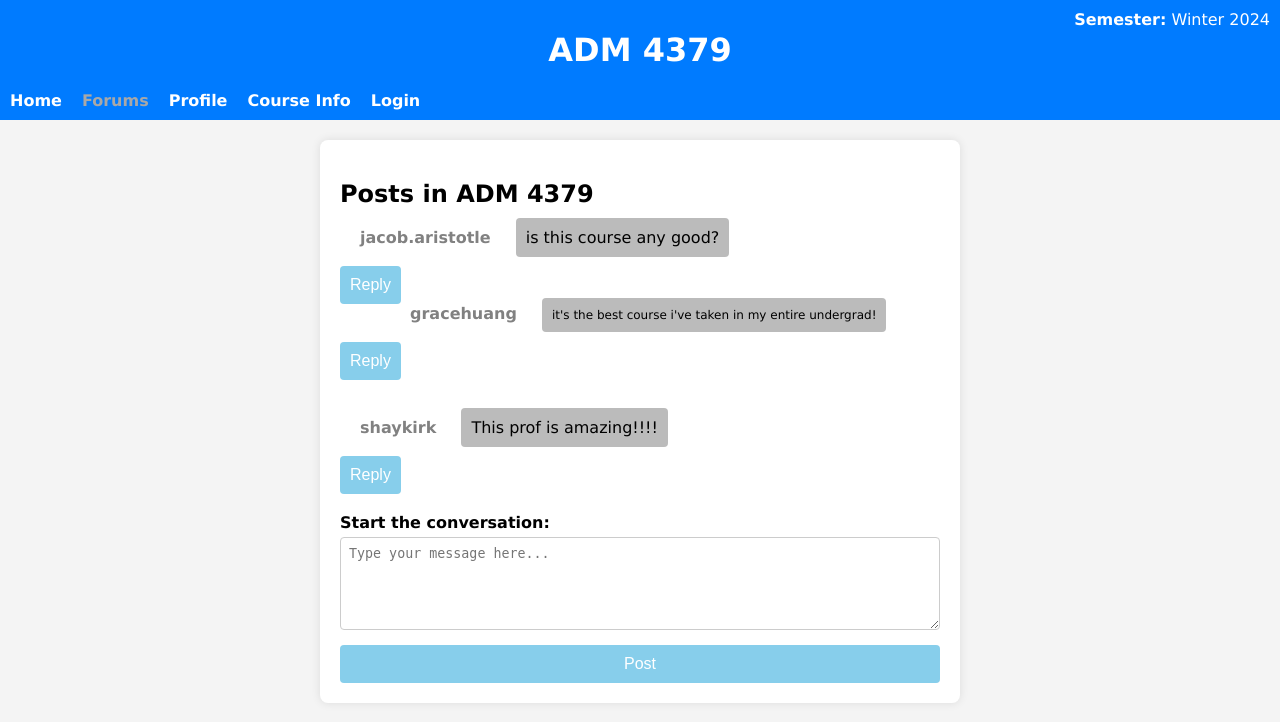
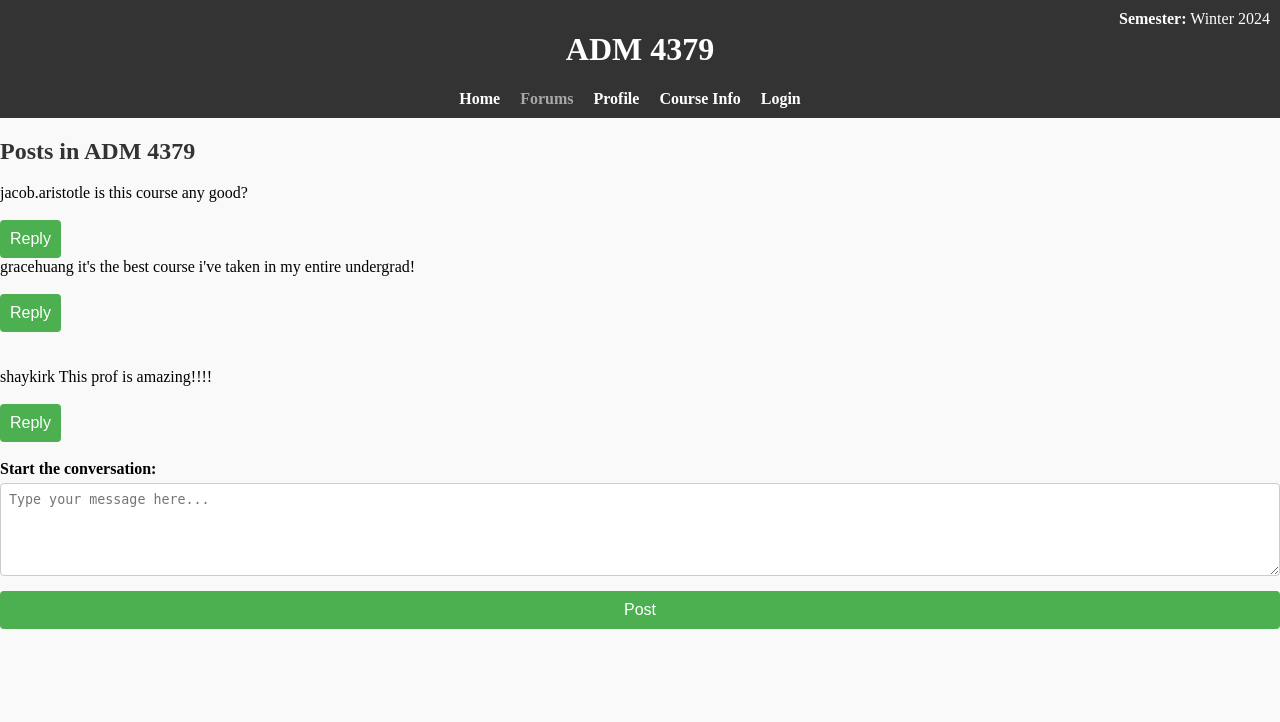
Before and after one commit to gracehuuang/ADM4379-Project, a PHP site: the page made by ADM4379 PROJECT1/General Forum.php in a window 1280 px wide. Shown: the top 722 px of the page. Run offline with PHP 8.4, Linux system fonts and the light colour scheme.

Commit message:
Update styles.css

```diff
--- a/ADM4379 PROJECT1/styles.css
+++ b/ADM4379 PROJECT1/styles.css
@@ -1,11 +1,12 @@
 body {
-    font-family: Verdana, Arial, sans-serif;
-    background-color: #f4f4f4;
+    font-family: "Times New Roman", Times, serif;
+    background-color: #f9f9f9;
     margin: 0;
+    padding: 0;
 }
 
 header {
-    background-color: #007bff;
+    background-color: #333;
     color: #fff;
     text-align: center;
     padding: 10px;
@@ -14,6 +15,7 @@ header {
 nav {
     display: flex;
     align-items: center;
+    justify-content: center;
 }
 
 nav a {
@@ -38,6 +96,7 @@ nav a.active {
 
 h2 {
     margin-bottom: 1px;
+    color: #333;
 }
 
 form {
@@ -65,11 +124,16 @@ textarea {
 }
 
 select {
+    width: 100%;
+    padding: 8px;
+    border: 1px solid #ccc;
+    border-radius: 4px;
+    box-sizing: border-box;
     cursor: pointer;
 }
 
 button {
-    background-color: #87ceeb;
+    background-color: #4caf50;
     color: #fff;
     padding: 10px;
     border: none;
@@ -79,51 +143,75 @@ button {
 }
 
 button:hover {
-    background-color: #2f9bf3;
+    background-color: #45a049;
 }
 
-#forum-content {
-    max-width: 600px;
+.container{
+    max-width: 800px;
     margin: 20px auto;
+}
+
+.post-box {
     background-color: #fff;
     padding: 20px;
     border-radius: 8px;
     box-shadow: 0 0 10px rgba(0, 0, 0, 0.1);
+    margin-bottom: 20px;
 }
 
-forum-user{
-    font-weight: bold;
-    color: #818181;
-    max-width: 500px;
-    margin: 20px auto;
-    padding: 20px;
+.post-user {
+    font-size: 12px;
+    color: #666;
 }
 
-post-content{
-    color: #000000;
-    max-width: 450px;
-    border: #000000;
-    border-radius: 4px;
-    padding: 10px;
-    background-color: #bbb;
+.post-title {
+    font-size: 20px;
+    margin-bottom: 10px;
+    color: #333;
 }
 
-forum-reply{
-    font-weight: bold;
-    color: #818181;
-    max-width: 500px;
-    margin-left: 50px;
-    padding: 20px;
-
+.post-content {
+    color: #333;
 }
 
-reply-content{
-    color: #000000;
-    max-width: 300px;
-    border: #000000;
+button.message {
+    background-color: #4caf50;
+    color: #fff;
+    padding: 10px;
+    border: none;
     border-radius: 4px;
-    padding: 10px;
-    background-color: #bbb;
-    margin-left: 0px;
+    cursor: pointer;
+    font-size: 16px;
+    margin-top: 10px;
+}
+
+button.message:hover {
+    background-color: #45a049;
+}
+
+.post-form {
+    margin-top: 20px;
+}
+
+label {
+    font-weight: bold;
+    display: block;
+    margin-bottom: 5px;
+}
+
+.reply-box {
+    background-color: #f2f2f2;
+    padding: 15px;
+    border-radius: 8px;
+    margin-top: 10px;
+}
+
+.reply-user {
     font-size: 12px;
+    color: #666;
 }
+
+.reply-content {
+    color: #333;
+    margin-top: 5px;
+}
```
Also changed, not shown: other parts of ADM4379 PROJECT1/styles.css (+56 -0 lines).
